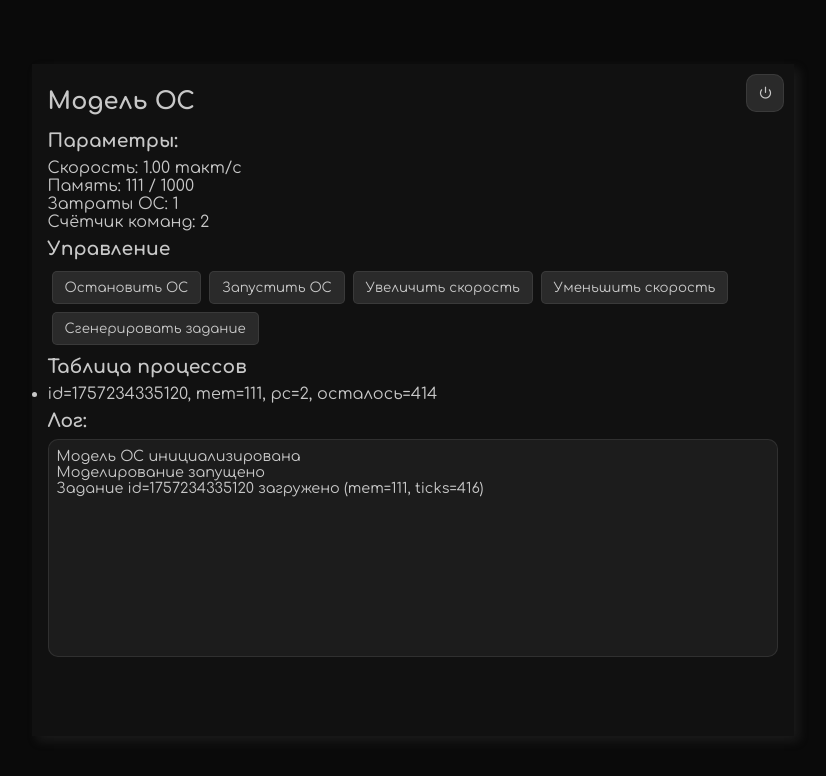
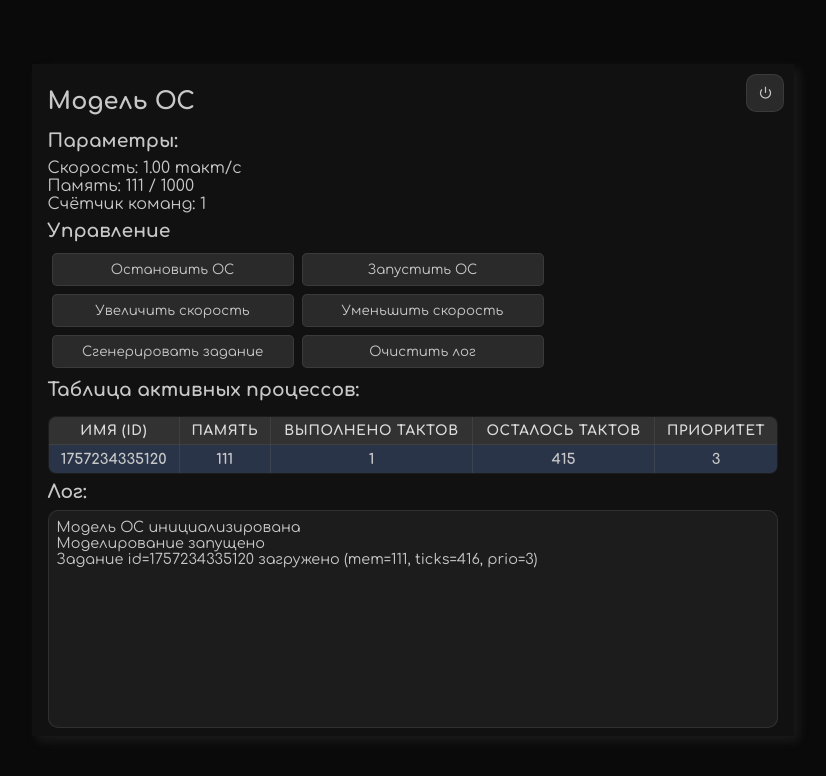
Before and after one commit to gefeeplay/web-os-model, a Vue app: page /os in a window 1280 px wide. Both pictures are taken after a click on the button "Сгенерировать задание". Shown: the top 776 px of the page, without its empty margins (227-1053 px from the left). Built offline with nearby package versions, Linux system fonts and the light colour scheme.

Commit message:
algorithm RR + table style update

```diff
--- a/src/App.vue
+++ b/src/App.vue
@@ -1,8 +1,5 @@
 <script setup>
-import { ref } from 'vue'
-const osSpeed = ref(100)
-const osMemory = ref(1000)
-const osCost = ref(2)
+
 </script>
 
 <template>
--- a/src/components/OsView.vue
+++ b/src/components/OsView.vue
@@ -20,9 +20,14 @@ const isRunning = ref(false)
 const intervalId = ref(null)
 const log = ref([])
 
+// RR параметры
+const quantum = 50              // квант времени (в тактах)
+const currentQuantum = ref(0)  // оставшийся квант
+let currentProcess = null       // активный процесс
+
 // --- Навигация ---
 function goToMainMenu() {
-  router.push('/')  // переход на уровень выше
+  router.push('/')
 }
 
 // --- Инициализация ---
@@ -31,20 +36,23 @@ function initModel() {
     usedMemory.value = 0
     processTable.value = []
     log.value.push('Модель ОС инициализирована')
+    currentProcess = null
+    currentQuantum.value = 0
 }
 
 // --- Генерация нового задания ---
 function generateTask() {
     const task = {
         id: Date.now(),
-        memory: Math.floor(Math.random() * 200) + 50,  // 50–250
+        memory: Math.floor(Math.random() * 200) + 50,   // 50–250
         pc: 0,
-        ticksRequired: Math.floor(Math.random() * 500) + 250 ///250-750
+        ticksRequired: Math.floor(Math.random() * 500) + 250, // 250–750
+        priority: Math.floor(Math.random() * 5) + 1     // приоритет 1–5
     }
     if (hasMemory(task.memory) && processTable.value.length < 10) {
         processTable.value.push(task)
         usedMemory.value += task.memory
-        log.value.push(`Задание id=${task.id} загружено (mem=${task.memory}, ticks=${task.ticksRequired})`)
+        log.value.push(`Задание id=${task.id} загружено (mem=${task.memory}, ticks=${task.ticksRequired}, prio=${task.priority})`)
     } else {
         log.value.push(`Нет ресурсов(памяти) для задания id=${task.id}`)
     }
@@ -53,24 +61,57 @@ function generateTask() {
 // --- Проверка памяти ---
 function hasMemory(size) {
     return usedMemory.value + size <= totalMemory.value
-
 }
 
-// --- Такт ОС (последовательно) ---
+// --- Очистка лога ---
+function clearLog() {
+    log.value = []
+}
+
+// --- Выбор следующего процесса ---
+function scheduleNext() {
+    if (processTable.value.length === 0) {
+        currentProcess = null
+        return
+    }
+
+    // выбираем процесс с макс. приоритетом
+    processTable.value.sort((a, b) => b.priority - a.priority)
+
+    currentProcess = processTable.value.shift()  // снимаем с очереди
+    currentQuantum.value = quantum
+    /*log.value.push(`Процесс ${currentProcess.id} выбран для выполнения (prio=${currentProcess.priority})`)
+*/
+}
+
+// --- Такт ОС ---
 function tick() {
-  if (processTable.value.length === 0) return
+    if (!currentProcess) {
+        scheduleNext()
+        return
+    }
 
-  const active = processTable.value[0] // всегда первый
-  active.pc++
-  active.ticksRequired--
-  commandCounter.value++
+    currentProcess.pc++
+    currentProcess.ticksRequired--
+    currentQuantum.value--
+    commandCounter.value++
 
-  if (active.ticksRequired === 0) {
-    // Завершение
-    usedMemory.value -= active.memory
-    processTable.value.shift()
-    log.value.push(`Процесс ${active.id} завершён, память освобождена`)
-  }
+    if (currentProcess.ticksRequired <= 0) {
+        // Завершение
+        usedMemory.value -= currentProcess.memory
+        log.value.push(`Процесс ${currentProcess.id} завершён, память освобождена`)
+        currentProcess = null
+    } else if (currentQuantum.value <= 0) {
+        // Квант истёк → отправляем в конец очереди
+        processTable.value.push(currentProcess)
+        /*log.value.push(`Квант процесса ${currentProcess.id} истёк, возвращён в очередь`)
+        */
+       currentProcess = null
+    }
+
+    if (!currentProcess) {
+        scheduleNext()
+    }
 }
 
 // --- Управление моделированием ---
@@ -107,6 +148,7 @@ onUnmounted(() => {
 })
 </script>
 
+
 <template>
     <div class="panel os-panel">
 
@@ -119,7 +161,7 @@ onUnmounted(() => {
         <h3>Параметры:</h3>
         <p>Скорость: {{ currentSpeed.toFixed(2) }} такт/с</p>
         <p>Память: {{ usedMemory }} / {{ totalMemory }}</p>
-        <p>Затраты ОС: {{ initCost }}</p>
+        <!--<p>Затраты ОС: {{ initCost }}</p>-->
         <p>Счётчик команд: {{ commandCounter }}</p>
 
         <h3>Управление</h3>
@@ -129,14 +171,39 @@ onUnmounted(() => {
             <button @click="adjustSpeed(1.1)">Увеличить скорость</button>
             <button @click="adjustSpeed(0.9)">Уменьшить скорость</button>
             <button @click="generateTask">Сгенерировать задание</button>
+            <button @click="clearLog">Очистить лог</button>
         </div>
 
-        <h3>Таблица процессов</h3>
-        <ul>
-            <li v-for="task in processTable" :key="task.id">
-                id={{ task.id }}, mem={{ task.memory }}, pc={{ task.pc }}, осталось={{ task.ticksRequired }}
-            </li>
-        </ul>
+        <h3>Таблица активных процессов:</h3>
+        <table class="process-table">
+        <thead>
+            <tr>
+            <th>Имя (id)</th>
+            <th>Память</th>
+            <th>Выполнено тактов</th>
+            <th>Осталось тактов</th>
+            <th>Приоритет</th>
+            </tr>
+        </thead>
+        <tbody>
+            <!-- Текущий процесс -->
+            <tr v-if="currentProcess" class="current-process">
+            <td>{{ currentProcess.id }}</td>
+            <td>{{ currentProcess.memory }}</td>
+            <td>{{ currentProcess.pc }}</td>
+            <td>{{ currentProcess.ticksRequired }}</td>
+            <td>{{ currentProcess.priority }}</td>
+            </tr>
+            <!-- Остальные процессы -->
+            <tr v-for="task in processTable" :key="task.id">
+            <td>{{ task.id }}</td>
+            <td>{{ task.memory }}</td>
+            <td>{{ task.pc }}</td>
+            <td>{{ task.ticksRequired }}</td>
+            <td>{{ task.priority }}</td>
+            </tr>
+        </tbody>
+        </table>
 
         <h3>Лог:</h3>
         <div class="log">
@@ -159,6 +226,12 @@ h2, h3 {
     box-shadow: 5px 5px 10px rgba(97, 97, 97, 0.2);
 }
 
+.controls {
+    display: grid;
+    grid-template-columns: repeat(2, 250px);
+
+}
+
 .controls button {
     padding: 8px 12px;
     border-radius: 5px;
@@ -174,6 +247,17 @@ h2, h3 {
     color: white;
 }
 
+.process-table {
+    padding: 8px 8px;
+}
+
+.process-table li {
+    padding-left: 1rem;
+}
+
+li::marker{
+    margin-left: 1rem;
+}
 .menu-btn {
     position: absolute;
     top: 10px;
@@ -202,4 +286,50 @@ h2, h3 {
     background: rgba(40, 40, 40, 0.5);
     font-size: 0.9em;
 }
+
+.process-table {
+  width: 100%;
+  border-collapse: collapse;
+  margin-top: 0.5rem;
+  font-size: 0.9rem;
+  background: rgba(40, 40, 40, 0.5);
+  border: 1px solid rgba(97, 97, 97, 0.3);
+  border-radius: 8px;
+  overflow: hidden;
+}
+
+.process-table thead {
+  background: rgba(60, 60, 60, 0.7);
+}
+
+.process-table th,
+.process-table td {
+  border: 1px solid rgba(97, 97, 97, 0.3);
+  padding: 6px 10px;
+  text-align: center;
+  color: rgb(200, 200, 200);
+}
+
+.process-table th {
+  font-weight: bold;
+  font-size: 0.85rem;
+  text-transform: uppercase;
+  letter-spacing: 0.05em;
+  color: rgb(220, 220, 220);
+}
+
+.process-table tbody tr:nth-child(even) {
+  background: rgba(30, 30, 30, 0.4);
+}
+
+.process-table tbody tr:hover {
+  background: rgba(80, 80, 80, 0.4);
+}
+
+.process-table .current-process {
+  background: rgba(100, 150, 250, 0.2);
+  font-weight: bold;
+  color: rgb(230, 230, 255);
+}
+
 </style>
```
